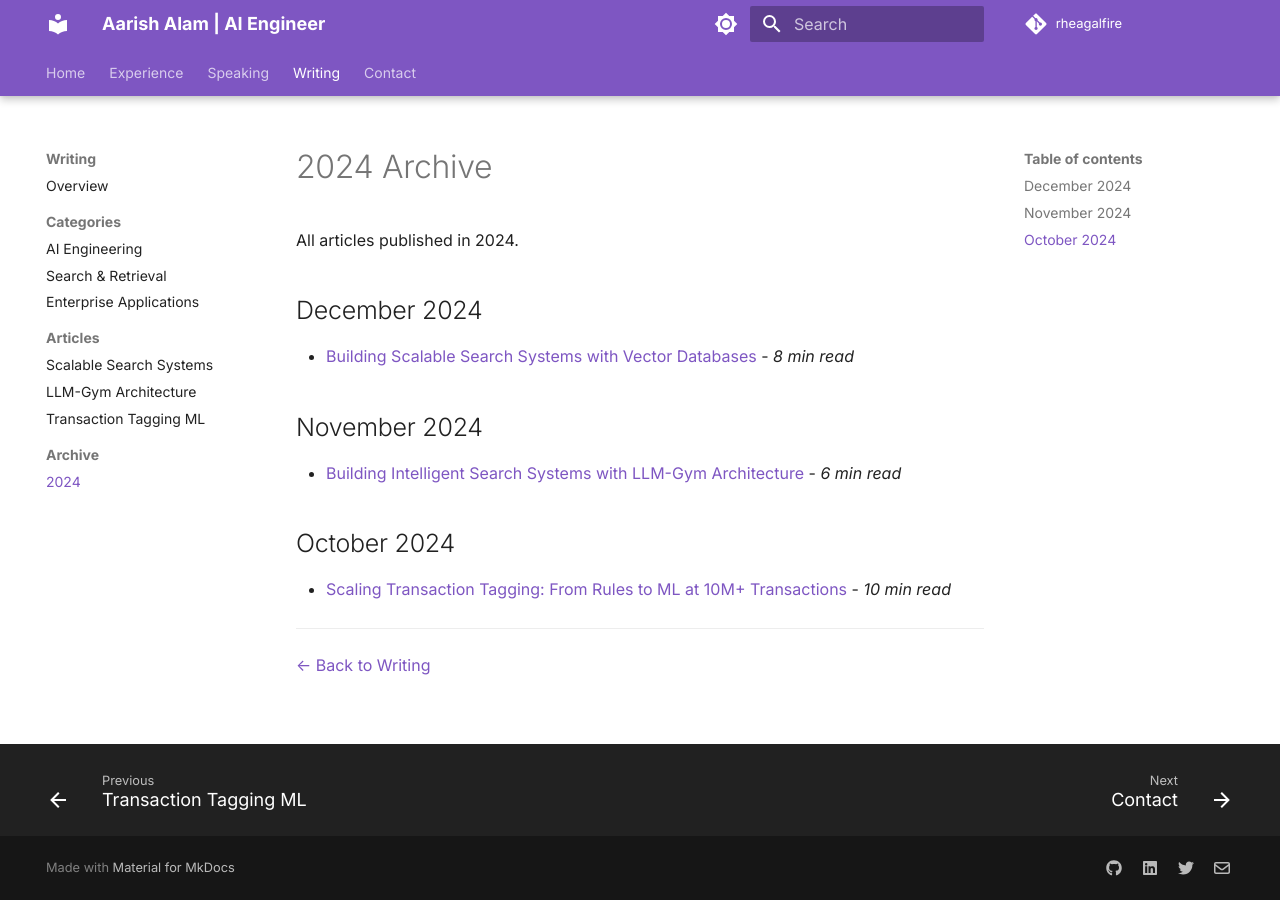
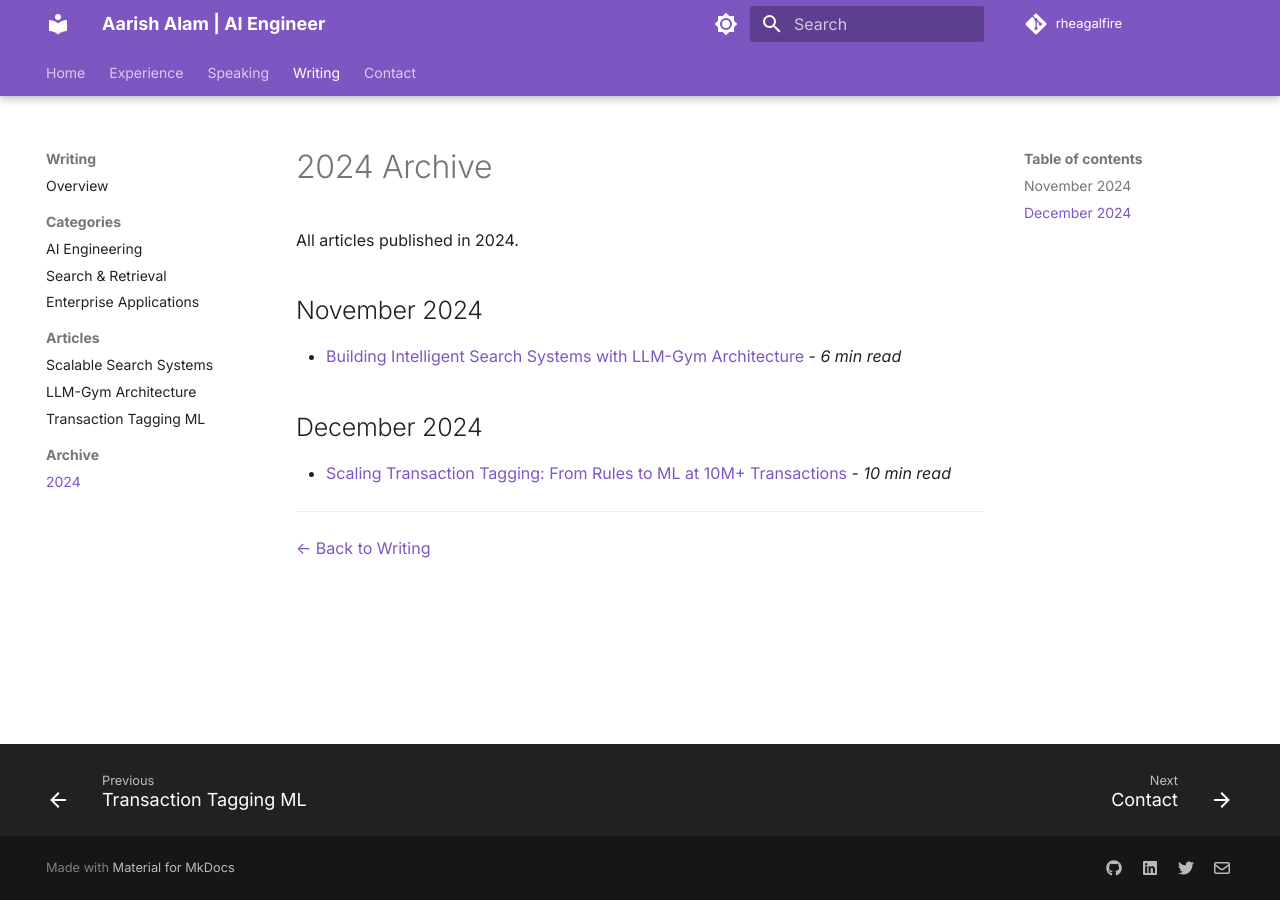
Before and after one commit to RheagalFire/aarish, an MkDocs documentation site: the page built from docs/writing/archive/2024.md, in a window 1280 px wide. Built offline with MkDocs 1.6.1 and Material for MkDocs 9.7.7, drawn with Linux system fonts in a browser that asks for light colours.

Commit message:
update dates

```diff
--- a/docs/writing/archive/2024.md
+++ b/docs/writing/archive/2024.md
@@ -2,15 +2,12 @@
 
 All articles published in 2024.
 
-## December 2024
-
-- [Building Scalable Search Systems with Vector Databases](../scalable-search-systems.md) - *8 min read*
 
 ## November 2024
 
 - [Building Intelligent Search Systems with LLM-Gym Architecture](../llm-gym-architecture.md) - *6 min read*
 
-## October 2024
+## December 2024
 
 - [Scaling Transaction Tagging: From Rules to ML at 10M+ Transactions](../transaction-tagging-ml.md) - *10 min read*
 
```
Also changed, not shown: docs/writing/scalable-search-systems.md (+1 -1 lines), docs/writing/transaction-tagging-ml.md (+1 -1 lines).
